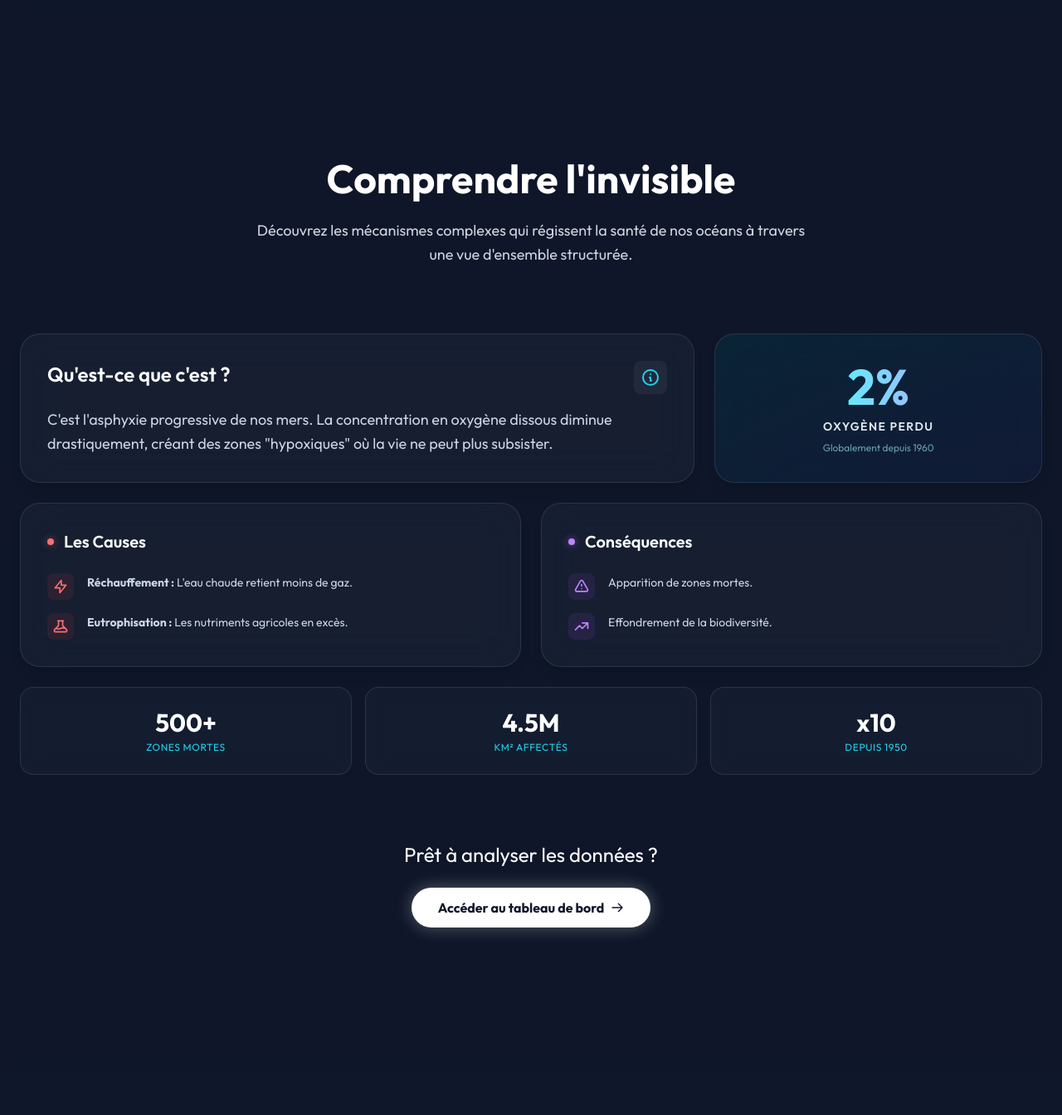
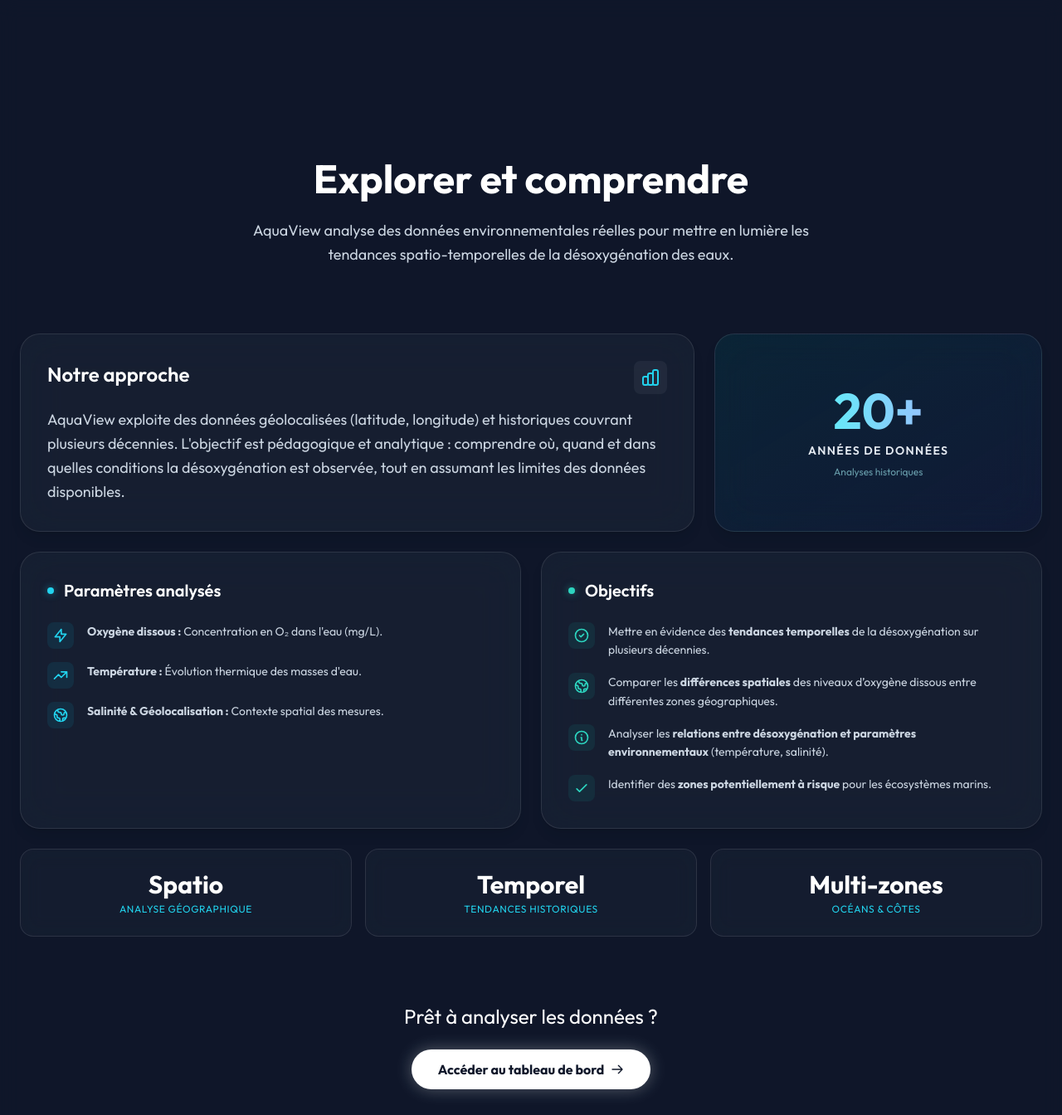
Before and after one commit to zaydc/AquaVIew, a PHP site: page /home.php in a window 1280 px wide. Shown: the part 801-2145 px from the top of the page at 83% size. Before the commit the page ends 1928 px from the top, so only its background shows below. Run offline with PHP 8.4, Linux system fonts and the light colour scheme; some libraries are stand-ins or nearby versions.

Commit message:
test api + home

```diff
--- a/src/View/home/home.php
+++ b/src/View/home/home.php
@@ -86,18 +86,19 @@
                                 </div>
                         <div class="grid grid-cols-3 gap-4 mt-6">
                         <div class="text-center">
-                                        <div class="text-2xl font-bold text-white">3.2</div>
+                            <div class="text-2xl font-bold text-white">≈ 3.0</div>
                             <div class="text-xs text-slate-300">mg/L O₂</div>
                         </div>
                         <div class="text-center border-l border-white/10">
-                                        <div class="text-2xl font-bold text-white">18.5</div>
+                            <div class="text-2xl font-bold text-white">≈ 19.6</div>
                             <div class="text-xs text-slate-300">Temp °C</div>
                         </div>
                         <div class="text-center border-l border-white/10">
-                                        <div class="text-2xl font-bold text-white">24</div>
+                            <div class="text-2xl font-bold text-white">~ 690</div>
                             <div class="text-xs text-slate-300">Stations</div>
                         </div>
                     </div>
+
                             </div>
                             <a href="?action=analyse" class="group w-full px-8 py-4 rounded-xl bg-gradient-to-r from-cyan-600 to-blue-600 text-white font-semibold shadow-lg shadow-cyan-900/20 hover:shadow-cyan-500/40 hover:scale-[1.02] transition-all duration-300 flex items-center justify-center gap-3">
                                 <span>Lancer l'analyse</span>
@@ -127,78 +128,122 @@
             <div class="max-w-7xl mx-auto px-6 relative z-10">
 
                 <div class="mb-20 text-center reveal-on-scroll">
-                    <h2 class="text-3xl md:text-5xl font-bold text-white mb-6">Comprendre l'invisible</h2>
-                    <p class="text-slate-300 max-w-2xl mx-auto text-lg leading-relaxed">Découvrez les mécanismes complexes qui régissent la santé de nos océans à travers une vue d'ensemble structurée.</p>
+                    <h2 class="text-3xl md:text-5xl font-bold text-white mb-6">Explorer et comprendre</h2>
+                    <p class="text-slate-300 max-w-2xl mx-auto text-lg leading-relaxed">AquaView analyse des données environnementales réelles pour mettre en lumière les tendances spatio-temporelles de la désoxygénation des eaux.</p>
                 </div>
 
                 <div class="grid grid-cols-1 md:grid-cols-12 gap-6 mb-16">
 
                     <div class="md:col-span-8 bg-slate-800/50 backdrop-blur-xl border border-white/10 rounded-3xl p-8 hover:bg-slate-800/70 hover:border-cyan-500/30 transition-all duration-300 reveal-on-scroll shadow-lg">
                         <div class="flex items-start justify-between mb-4">
-                            <h3 class="text-2xl font-semibold text-white">Qu'est-ce que c'est ?</h3>
+                            <h3 class="text-2xl font-semibold text-white">Notre approche</h3>
                             <div class="p-2 bg-white/5 rounded-lg text-cyan-400">
-                                <svg class="w-6 h-6" fill="none" stroke="currentColor" viewBox="0 0 24 24"><path stroke-linecap="round" stroke-linejoin="round" stroke-width="2" d="M13 16h-1v-4h-1m1-4h.01M21 12a9 9 0 11-18 0 9 9 0 0118 0z"></path></svg>
+                                <svg class="w-6 h-6" fill="none" stroke="currentColor" viewBox="0 0 24 24"><path stroke-linecap="round" stroke-linejoin="round" stroke-width="2" d="M9 19v-6a2 2 0 00-2-2H5a2 2 0 00-2 2v6a2 2 0 002 2h2a2 2 0 002-2zm0 0V9a2 2 0 012-2h2a2 2 0 012 2v10m-6 0a2 2 0 002 2h2a2 2 0 002-2m0 0V5a2 2 0 012-2h2a2 2 0 012 2v14a2 2 0 01-2 2h-2a2 2 0 01-2-2z"></path></svg>
                             </div>
                         </div>
                         <p class="text-slate-300 leading-relaxed text-lg">
-                            C'est l'asphyxie progressive de nos mers. La concentration en oxygène dissous diminue drastiquement, créant des zones "hypoxiques" où la vie ne peut plus subsister.
+                            AquaView exploite des données géolocalisées (latitude, longitude) et historiques couvrant plusieurs décennies. L'objectif est pédagogique et analytique : comprendre où, quand et dans quelles conditions la désoxygénation est observée, tout en assumant les limites des données disponibles.
                         </p>
                     </div>
 
                     <div class="md:col-span-4 bg-gradient-to-br from-cyan-950/50 to-blue-950/30 backdrop-blur-xl border border-white/10 rounded-3xl p-8 flex flex-col justify-center items-center text-center reveal-on-scroll delay-100 shadow-lg hover:border-cyan-500/30 transition-all">
-                        <div class="text-6xl font-bold bg-gradient-to-r from-cyan-300 to-blue-300 bg-clip-text text-transparent mb-2">2%</div>
-                        <p class="text-slate-200 uppercase tracking-widest text-sm font-semibold">Oxygène Perdu</p>
-                        <p class="text-cyan-200/60 text-xs mt-2">Globalement depuis 1960</p>
+                        <div class="text-6xl font-bold bg-gradient-to-r from-cyan-300 to-blue-300 bg-clip-text text-transparent mb-2">20+</div>
+                        <p class="text-slate-200 uppercase tracking-widest text-sm font-semibold">Années de données</p>
+                        <p class="text-cyan-200/60 text-xs mt-2">Analyses historiques</p>
                     </div>
 
-                    <div class="md:col-span-6 bg-slate-800/50 backdrop-blur-xl border border-white/10 rounded-3xl p-8 hover:bg-slate-800/70 hover:border-red-400/30 transition-all duration-300 reveal-on-scroll delay-200 shadow-lg">
+                    <div class="md:col-span-6 bg-slate-800/50 backdrop-blur-xl border border-white/10 rounded-3xl p-8 hover:bg-slate-800/70 hover:border-cyan-400/30 transition-all duration-300 reveal-on-scroll delay-200 shadow-lg">
                         <h3 class="text-xl font-semibold text-white mb-6 flex items-center gap-3">
-                            <span class="w-2 h-2 rounded-full bg-red-400 shadow-[0_0_10px_rgba(248,113,113,0.5)]"></span>
-                            Les Causes
+                            <span class="w-2 h-2 rounded-full bg-cyan-400 shadow-[0_0_10px_rgba(34,211,238,0.5)]"></span>
+                            Paramètres analysés
                         </h3>
                         <ul class="space-y-4">
                             <li class="flex gap-4">
-                                <span class="p-1.5 bg-red-500/10 rounded-lg text-red-400 h-fit"><svg class="w-5 h-5" fill="none" stroke="currentColor" viewBox="0 0 24 24"><path stroke-linecap="round" stroke-linejoin="round" stroke-width="2" d="M13 10V3L4 14h7v7l9-11h-7z"></path></svg></span>
-                                <span class="text-slate-300 text-sm leading-relaxed"><strong>Réchauffement :</strong> L'eau chaude retient moins de gaz.</span>
+                                <span class="p-1.5 bg-cyan-500/10 rounded-lg text-cyan-400 h-fit"><svg class="w-5 h-5" fill="none" stroke="currentColor" viewBox="0 0 24 24"><path stroke-linecap="round" stroke-linejoin="round" stroke-width="2" d="M13 10V3L4 14h7v7l9-11h-7z"></path></svg></span>
+                                <span class="text-slate-300 text-sm leading-relaxed"><strong>Oxygène dissous :</strong> Concentration en O₂ dans l'eau (mg/L).</span>
                             </li>
                             <li class="flex gap-4">
-                                <span class="p-1.5 bg-red-500/10 rounded-lg text-red-400 h-fit"><svg class="w-5 h-5" fill="none" stroke="currentColor" viewBox="0 0 24 24"><path stroke-linecap="round" stroke-linejoin="round" stroke-width="2" d="M19.428 15.428a2 2 0 00-1.022-.547l-2.384-.477a6 6 0 00-3.86.517l-.318.158a6 6 0 01-3.86.517L6.05 15.21a2 2 0 00-1.806.547M8 4h8l-1 1v5.172a2 2 0 00.586 1.414l5 5c1.26 1.26.367 3.414-1.415 3.414H4.828c-1.782 0-2.674-2.154-1.414-3.414l5-5A2 2 0 009 10.172V5L8 4z"></path></svg></span>
-                                <span class="text-slate-300 text-sm leading-relaxed"><strong>Eutrophisation :</strong> Les nutriments agricoles en excès.</span>
+                                <span class="p-1.5 bg-cyan-500/10 rounded-lg text-cyan-400 h-fit"><svg class="w-5 h-5" fill="none" stroke="currentColor" viewBox="0 0 24 24"><path stroke-linecap="round" stroke-linejoin="round" stroke-width="2" d="M13 7h8m0 0v8m0-8l-8 8-4-4-6 6"></path></svg></span>
+                                <span class="text-slate-300 text-sm leading-relaxed"><strong>Température :</strong> Évolution thermique des masses d'eau.</span>
+                            </li>
+                            <li class="flex gap-4">
+                                <span class="p-1.5 bg-cyan-500/10 rounded-lg text-cyan-400 h-fit"><svg class="w-5 h-5" fill="none" stroke="currentColor" viewBox="0 0 24 24"><path stroke-linecap="round" stroke-linejoin="round" stroke-width="2" d="M3.055 11H5a2 2 0 012 2v1a2 2 0 002 2 2 2 0 012 2v2.945M8 3.935V5.5A2.5 2.5 0 0010.5 8h.5a2 2 0 012 2 2 2 0 104 0 2 2 0 012-2h1.064M15 20.488V18a2 2 0 012-2h3.064M21 12a9 9 0 11-18 0 9 9 0 0118 0z"></path></svg></span>
+                                <span class="text-slate-300 text-sm leading-relaxed"><strong>Salinité & Géolocalisation :</strong> Contexte spatial des mesures.</span>
                             </li>
                         </ul>
                     </div>
 
-                    <div class="md:col-span-6 bg-slate-800/50 backdrop-blur-xl border border-white/10 rounded-3xl p-8 hover:bg-slate-800/70 hover:border-purple-400/30 transition-all duration-300 reveal-on-scroll delay-200 shadow-lg">
+                  <div class="md:col-span-6 bg-slate-800/50 backdrop-blur-xl border border-white/10 rounded-3xl p-8 hover:bg-slate-800/70 hover:border-teal-400/30 transition-all duration-300 reveal-on-scroll delay-200 shadow-lg">
     <h3 class="text-xl font-semibold text-white mb-6 flex items-center gap-3">
-                            <span class="w-2 h-2 rounded-full bg-purple-400 shadow-[0_0_10px_rgba(192,132,252,0.5)]"></span>
-                            Conséquences
+        <span class="w-2 h-2 rounded-full bg-teal-400 shadow-[0_0_10px_rgba(45,212,191,0.5)]"></span>
+        Objectifs
     </h3>
     <ul class="space-y-4">
         <li class="flex gap-4">
-                                <span class="p-1.5 bg-purple-500/10 rounded-lg text-purple-400 h-fit"><svg class="w-5 h-5" fill="none" stroke="currentColor" viewBox="0 0 24 24"><path stroke-linecap="round" stroke-linejoin="round" stroke-width="2" d="M12 9v2m0 4h.01m-6.938 4h13.856c1.54 0 2.502-1.667 1.732-3L13.732 4c-.77-1.333-2.694-1.333-3.464 0L3.34 16c-.77 1.333.192 3 1.732 3z"></path></svg></span>
-                                <span class="text-slate-300 text-sm leading-relaxed">Apparition de zones mortes.</span>
+            <span class="p-1.5 bg-teal-500/10 rounded-lg text-teal-400 h-fit">
+                <svg class="w-5 h-5" fill="none" stroke="currentColor" viewBox="0 0 24 24">
+                    <path stroke-linecap="round" stroke-linejoin="round" stroke-width="2"
+                          d="M9 12l2 2 4-4m6 2a9 9 0 11-18 0 9 9 0 0118 0z"></path>
+                </svg>
+            </span>
+            <span class="text-slate-300 text-sm leading-relaxed">
+                Mettre en évidence des <strong>tendances temporelles</strong> de la désoxygénation sur plusieurs décennies.
+            </span>
         </li>
+
         <li class="flex gap-4">
-                                <span class="p-1.5 bg-purple-500/10 rounded-lg text-purple-400 h-fit"><svg class="w-5 h-5" fill="none" stroke="currentColor" viewBox="0 0 24 24"><path stroke-linecap="round" stroke-linejoin="round" stroke-width="2" d="M13 7h8m0 0v8m0-8l-8 8-4-4-6 6"></path></svg></span>
-                                <span class="text-slate-300 text-sm leading-relaxed">Effondrement de la biodiversité.</span>
+            <span class="p-1.5 bg-teal-500/10 rounded-lg text-teal-400 h-fit">
+                <svg class="w-5 h-5" fill="none" stroke="currentColor" viewBox="0 0 24 24">
+                    <path stroke-linecap="round" stroke-linejoin="round" stroke-width="2"
+                          d="M3.055 11H5a2 2 0 012 2v1a2 2 0 002 2 2 2 0 012 2v2.945M8 3.935V5.5A2.5 2.5 0 0010.5 8h.5a2 2 0 012 2 2 2 0 104 0 2 2 0 012-2h1.064M15 20.488V18a2 2 0 012-2h3.064M21 12a9 9 0 11-18 0 9 9 0 0118 0z"></path>
+                </svg>
+            </span>
+            <span class="text-slate-300 text-sm leading-relaxed">
+                Comparer les <strong>différences spatiales</strong> des niveaux d’oxygène dissous entre différentes zones géographiques.
+            </span>
+        </li>
+
+        <li class="flex gap-4">
+            <span class="p-1.5 bg-teal-500/10 rounded-lg text-teal-400 h-fit">
+                <svg class="w-5 h-5" fill="none" stroke="currentColor" viewBox="0 0 24 24">
+                    <path stroke-linecap="round" stroke-linejoin="round" stroke-width="2"
+                          d="M13 16h-1v-4h-1m1-4h.01M21 12a9 9 0 11-18 0 9 9 0 0118 0z"></path>
+                </svg>
+            </span>
+            <span class="text-slate-300 text-sm leading-relaxed">
+                Analyser les <strong>relations entre désoxygénation et paramètres environnementaux</strong> (température, salinité).
+            </span>
+        </li>
+
+        <li class="flex gap-4">
+            <span class="p-1.5 bg-teal-500/10 rounded-lg text-teal-400 h-fit">
+                <svg class="w-5 h-5" fill="none" stroke="currentColor" viewBox="0 0 24 24">
+                    <path stroke-linecap="round" stroke-linejoin="round" stroke-width="2"
+                          d="M5 13l4 4L19 7"></path>
+                </svg>
+            </span>
+            <span class="text-slate-300 text-sm leading-relaxed">
+                Identifier des <strong>zones potentiellement à risque</strong> pour les écosystèmes marins.
+            </span>
         </li>
     </ul>
 </div>
 
                 <div class="md:col-span-12 grid grid-cols-1 md:grid-cols-3 gap-4">
                     <div class="bg-slate-800/40 backdrop-blur-md rounded-2xl p-6 text-center border border-white/10 reveal-on-scroll hover:bg-slate-800/60 transition-colors">
-                            <div class="text-3xl font-bold text-white">500+</div>
-                            <div class="text-cyan-400 text-xs uppercase tracking-wider mt-1">Zones mortes</div>
+                        <div class="text-3xl font-bold text-white">Spatio</div>
+                        <div class="text-cyan-400 text-xs uppercase tracking-wider mt-1">Analyse géographique</div>
                     </div>
                     <div class="bg-slate-800/40 backdrop-blur-md rounded-2xl p-6 text-center border border-white/10 reveal-on-scroll delay-100 hover:bg-slate-800/60 transition-colors">
-                            <div class="text-3xl font-bold text-white">4.5M</div>
-                            <div class="text-cyan-400 text-xs uppercase tracking-wider mt-1">Km² Affectés</div>
+                        <div class="text-3xl font-bold text-white">Temporel</div>
+                        <div class="text-cyan-400 text-xs uppercase tracking-wider mt-1">Tendances historiques</div>
                     </div>
                     <div class="bg-slate-800/40 backdrop-blur-md rounded-2xl p-6 text-center border border-white/10 reveal-on-scroll delay-200 hover:bg-slate-800/60 transition-colors">
-                            <div class="text-3xl font-bold text-white">x10</div>
-                            <div class="text-cyan-400 text-xs uppercase tracking-wider mt-1">Depuis 1950</div>
+                        <div class="text-3xl font-bold text-white">Multi-zones</div>
+                        <div class="text-cyan-400 text-xs uppercase tracking-wider mt-1">Océans & côtes</div>
                     </div>
                 </div>
+
                 </div>
 
                 <div class="text-center mt-20 reveal-on-scroll pb-20">
```
Also changed, not shown: web/api/analyse.php (added, +37 -0 lines), web/api/graph.php (added, +67 -0 lines). Lines whose indentation alone changed are shown as unchanged.
